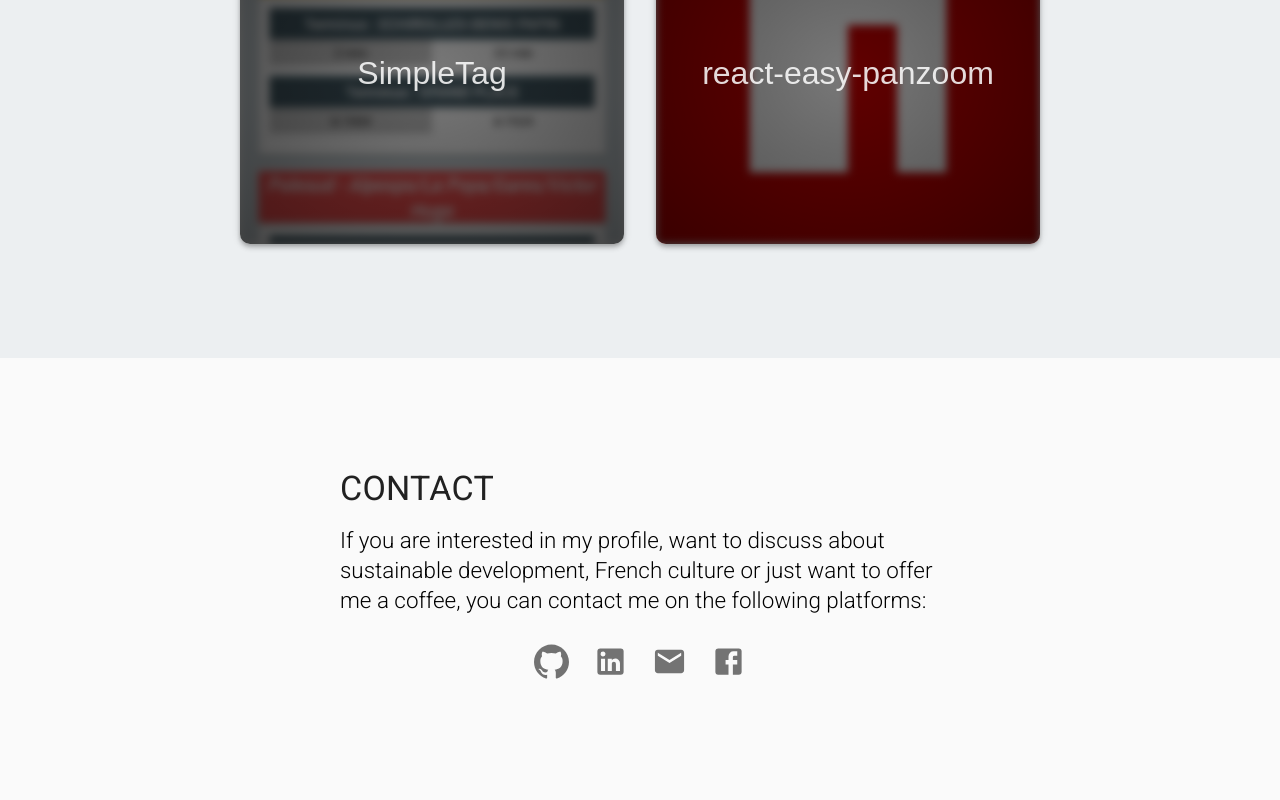
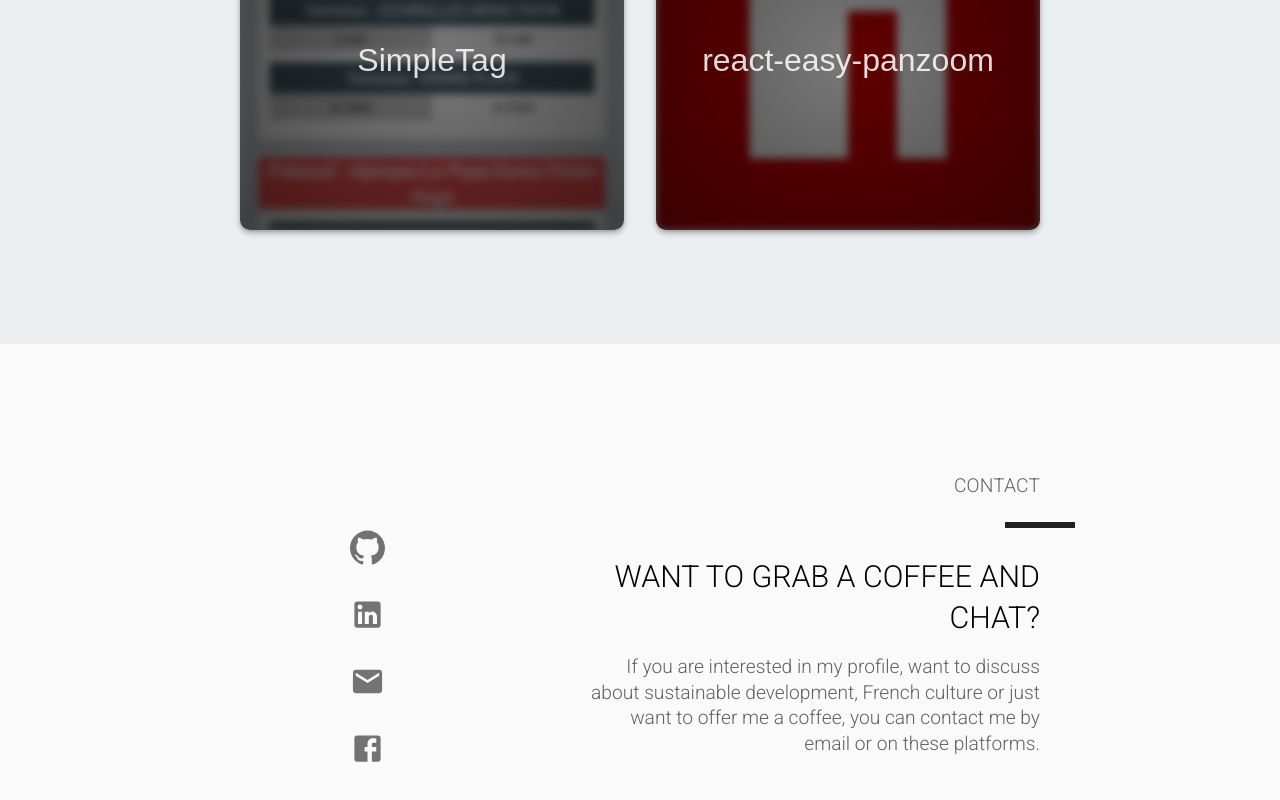
Before and after one commit to mnogueron/mnogueron.github.io, a React (Create React App) app: page / in a window 1280 px wide. Shown: the part 1952-2752 px from the top of the page. Built offline with nearby package versions, Linux system fonts and the light colour scheme.

Commit message:
Redesign the contact section

```diff
--- a/src/components/PageContent.js
+++ b/src/components/PageContent.js
@@ -1,33 +1,16 @@
 import React from 'react'
 import { makeStyles } from '@material-ui/styles'
-import Grid from '@material-ui/core/Grid'
 import AboutMe from './Sections/AboutMe'
 import Contact from './Sections/Contact'
 import Projects from './Sections/Projects'
 
-const useStyles = makeStyles(theme => ({
+const useStyles = makeStyles({
   root: {
     backgroundColor: '#FAFAFA',
     minHeight: '100vh',
     paddingBottom: 120,
   },
-  gridRoot: {
-    flexGrow: 1,
-    paddingTop: 76,
-    [theme.breakpoints.up('sm')]: {
-      paddingTop: 84,
-    },
-    [theme.breakpoints.up('md')]: {
-      paddingTop: 94,
-    },
-    paddingLeft: 40,
-    paddingRight: 40,
-  },
-  text: {
-    fontWeight: 300,
-    whiteSpace: 'pre-wrap',
-  },
-}))
+})
 
 const PageContent = (props) => {
   const { innerRef } = props
@@ -35,18 +18,8 @@
   return (
     <div ref={innerRef} className={classes.root}>
       <AboutMe />
-
       <Projects />
-
-      <Grid
-        container
-        className={classes.gridRoot}
-        justify={'center'}
-      >
-        <Grid item xs={12} sm={12} md={8} lg={6}>
-          <Contact />
-        </Grid>
-      </Grid>
+      <Contact />
     </div>
   )
 }
--- a/src/components/Sections/AboutMe.js
+++ b/src/components/Sections/AboutMe.js
@@ -12,7 +12,6 @@
     flexDirection: 'column',
     justifyContent: 'flex-end',
     alignItems: 'flex-end',
-    marginBottom: theme.spacing(5),
   },
   title: {
     marginTop: theme.spacing(2),
@@ -30,7 +29,7 @@
     marginBottom: '1.8rem',
     backgroundColor: grey['900'],
 
-    [theme.breakpoints.down('md')]: {
+    [theme.breakpoints.down('sm')]: {
       transform: 'translate(-30%)',
     },
   },
@@ -56,7 +55,7 @@
     marginTop: 60,
     marginBottom: 4,
 
-    [theme.breakpoints.down('md')]: {
+    [theme.breakpoints.down('sm')]: {
       marginTop: 0,
       width: '100%',
     },
@@ -72,7 +71,7 @@
   return (
     <Section>
       <Grid container spacing={4}>
-        <Grid item xs={12} md={7} className={classes.textContainer}>
+        <Grid item xs={12} md={7}>
           <Typography variant={'h4'} className={classes.title}>
             {'Who am I'}
           </Typography>
--- a/src/components/Sections/Contact.js
+++ b/src/components/Sections/Contact.js
@@ -3,42 +3,109 @@
 import Typography from '@material-ui/core/Typography'
 import Grid from '@material-ui/core/Grid'
 import { GithubButton, EmailButton, FacebookButton, LinkedInButton } from '../ContactButton'
+import grey from '@material-ui/core/colors/grey'
+import Section from './Section'
 
 const useStyles = makeStyles(theme => ({
-  root: {},
+  root: {
+    [theme.breakpoints.down('sm')]: {
+      flexDirection: 'column-reverse',
+    },
+  },
+  rightPanel: {
+    textAlign: 'right',
+    display: 'flex',
+    flexDirection: 'column',
+    alignItems: 'flex-end',
+  },
   title: {
-    color: theme.palette.text.primary,
     marginTop: theme.spacing(2),
+    textTransform: 'uppercase',
+    fontWeight: theme.typography.fontWeightLight,
+    fontSize: '1.2rem',
+    color: grey['700'],
+  },
+  divider: {
+    height: 6,
+    width: 70,
+    transform: 'translate(50%)',
+    marginTop: '1.5rem',
+    marginBottom: '1.8rem',
+    backgroundColor: grey['900'],
+
+    [theme.breakpoints.down('sm')]: {
+      transform: 'translate(30%)',
+    },
+  },
+  subtitle: {
+    fontWeight: 300,
+    fontSize: '1.9rem',
+    textTransform: 'uppercase',
     marginBottom: theme.spacing(2),
-    textTransform: 'uppercase',
   },
   text: {
     fontWeight: 300,
     whiteSpace: 'pre-wrap',
-    fontSize: '1.4rem',
-    marginBottom: theme.spacing(2),
+    fontSize: '1.2rem',
+    color: grey[700],
+  },
+  buttonContainer: {
+    display: 'flex',
+    flexDirection: 'column',
+    justifyContent: 'flex-end',
+    alignItems: 'center',
+    paddingRight: 60,
+    marginTop: 60,
+
+    '& > :not(:first-child)': {
+      marginTop: theme.spacing(1),
+    },
+
+    [theme.breakpoints.down('sm')]: {
+      flexDirection: 'row',
+      justifyContent: 'center',
+      marginTop: theme.spacing(2),
+      paddingRight: 0,
+
+      '& > :not(:first-child)': {
+        marginTop: 0,
+        marginRight: theme.spacing(1),
+      },
+    },
   },
 }))
 
 const Contact = (props) => {
   const classes = useStyles(props)
   return (
-    <div>
-      <Typography variant={'h4'} className={classes.title}>
-        {'Contact'}
-      </Typography>
+    <Section>
+      <Grid container spacing={4} className={classes.root}>
+        <Grid item xs={12} md={5}>
+          <div className={classes.buttonContainer}>
+            <GithubButton />
+            <LinkedInButton />
+            <EmailButton />
+            <FacebookButton />
+          </div>
+        </Grid>
 
-      <Typography variant={'h5'} className={classes.text}>
-        {'If you are interested in my profile, want to discuss about sustainable development, French culture or just want to offer me a coffee, you can contact me on the following platforms:'}
-      </Typography>
+        <Grid item xs={12} md={7} className={classes.rightPanel}>
+          <Typography variant={'h4'} className={classes.title}>
+            {'Contact'}
+          </Typography>
 
-      <Grid container justify={'center'} alignItems={'center'}>
-        <GithubButton />
-        <LinkedInButton />
-        <EmailButton />
-        <FacebookButton />
+          <div className={classes.divider} />
+
+          <Typography variant={'h5'} className={classes.subtitle}>
+            {'Want to grab a coffee and chat?'}
+          </Typography>
+
+          <Typography variant={'h5'} className={classes.text}>
+            {'If you are interested in my profile, want to discuss about sustainable development, French culture or just want to offer me a coffee, you can contact me by email or on these platforms.'}
+          </Typography>
+        </Grid>
       </Grid>
-    </div>
+    </Section>
   )
 }
 
```
